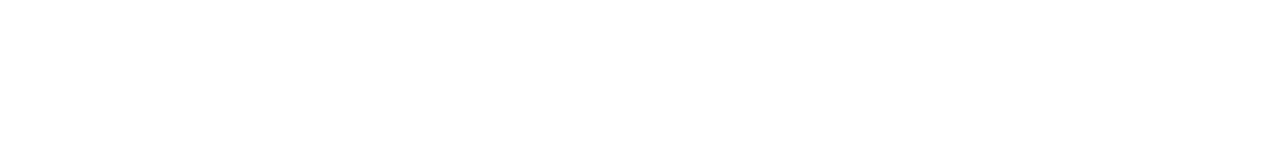
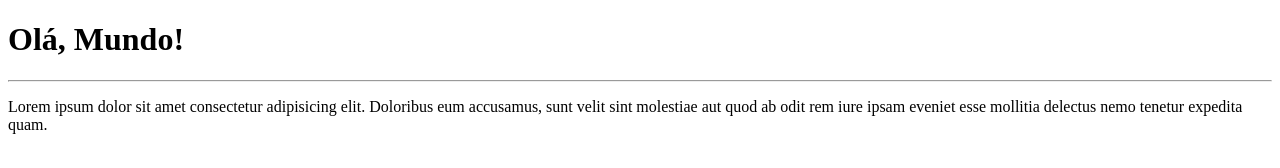
Before and after one commit to MarceloBoaria/Ola-Mundo, a plain HTML site: page site-exemplo/index.html in a window 1280 px wide. Drawn offline with Linux system fonts and the light colour scheme.

Commit message:
Criei a página principal

```diff
--- a/site-exemplo/index.html
+++ b/site-exemplo/index.html
@@ -4,9 +4,11 @@
     <meta charset="UTF-8">
     <meta http-equiv="X-UA-Compatible" content="IE=edge">
     <meta name="viewport" content="width=device-width, initial-scale=1.0">
-    <title>Document</title>
+    <title>Meu primeiro site em repositório</title>
 </head>
 <body>
-
+    <h1>Olá, Mundo!</h1>
+    <hr>
+    <p>Lorem ipsum dolor sit amet consectetur adipisicing elit. Doloribus eum accusamus, sunt velit sint molestiae aut quod ab odit rem iure ipsam eveniet esse mollitia delectus nemo tenetur expedita quam.</p>
 </body>
 </html>
```
